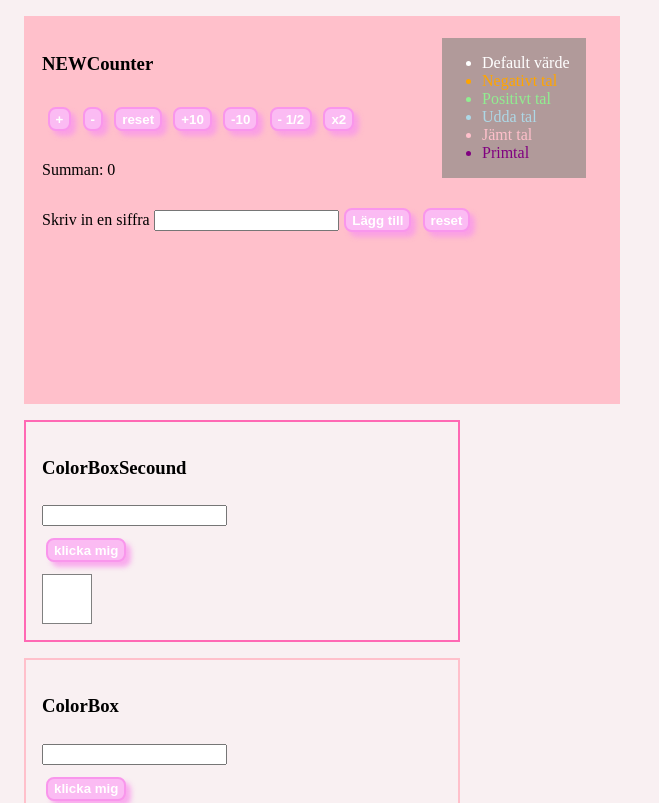
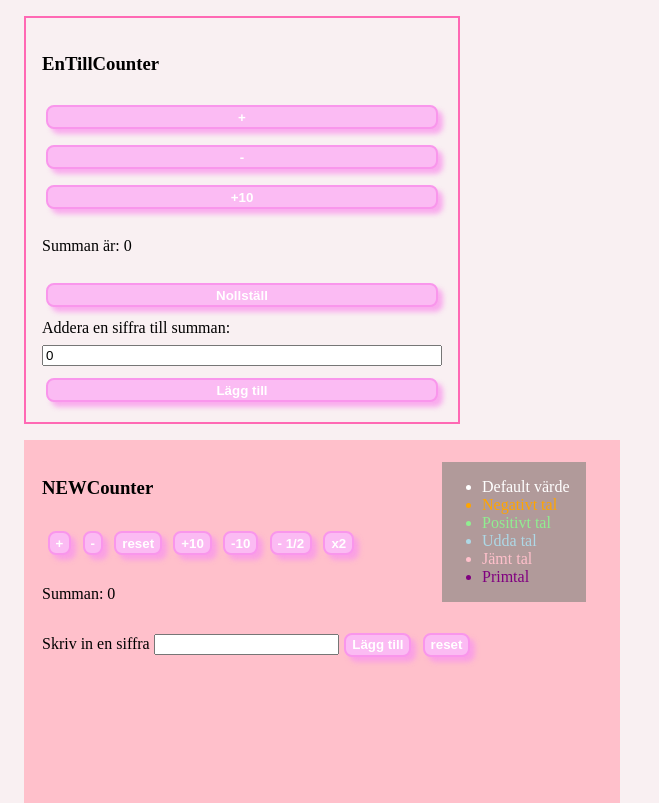
Before and after one commit to naathaliie/useReducer-kata-ts, a React (Vite) app: page / in a window 1280 px wide. Shown: the top 803 px of the page, without its empty margins (0-659 px from the left). Built offline with nearby package versions, Linux system fonts and the light colour scheme; a web font is replaced by a local one.

Commit message:
entillövning

```diff
--- a/src/App.css
+++ b/src/App.css
@@ -186,3 +186,14 @@ button:hover {
   }
   }
 }
+
+.en_till_counter_box{
+  height: auto;
+  width: 25rem;
+  border: solid hotpink 2px;
+  margin: 1rem;
+  padding: 1rem;
+  display: flex;
+  flex-direction: column;
+  gap: 0.5rem;
+}
--- a/src/App.tsx
+++ b/src/App.tsx
@@ -4,6 +4,7 @@ import ChangeText from "./ChangeText";
 import ColorBox from "./ColorBox";
 import ColorBoxSecound from "./ColorBoxSecound";
 import Counter from "./Counter";
+import EnTillCounter from "./EnTillCounter";
 import NEWCounter from "./NEWCounter";
 import SecondCounter from "./SecondCounter";
 import ThirdCounter from "./ThirdCounter";
@@ -11,6 +12,7 @@ import ThirdCounter from "./ThirdCounter";
 function App() {
   return (
     <>
+      <EnTillCounter />
       <NEWCounter />
       <ColorBoxSecound />
       <ColorBox />
--- /dev/null
+++ b/src/EnTillCounter.tsx
@@ -0,0 +1,131 @@
+/* Skapa en Counter-komponent som har två knappar för att räkna upp / ner en räknare.
+Counter-komponenten ska ha en p-tagg (eller annan tagg) för att visa siffran vi räknar
+upp/ner. All logik för att ändra state ska ligga i reducer-funktionen och vi använder
+ enbart userReducer istf useState.
+
+En till knapp Reset som nollställer räknaren till 0.
+En knapp Add 10 som lägger till 10
+En knapp Remove 10 som tar bort 10
+En till knapp Halve som halverar räknarens siffra (avrundat uppåt)
+En till knapp Double som dubblerar räknarens siffra (avrundat uppåt)
+Utmaning
+Lägg till ett inputfält där man ska kunna skriva en siffra och lägg till en knapp Add som lägger till siffran till count. Hint: payload
+Lägg till en knapp Remove som tar bort siffran i inputfältet från vår räknare
+Bygg en robust komponent där vi inte har några röda squiggly lines eller får error.
+Bakgrundsfärg
+Lägg till så att bakgrundsfärgern ändras utifrån följande:
+
+När siffran är negativ så ska bakgrundsfärgen vara orange
+När siffran är positiv så ljusgrön
+När siffran är udda så ljusblå
+När siffran är jämn så rosa
+Primtal ger lila
+Kom ihåg att om bakgrundsfärgen är mörk behöver textfärgen vara ljus. */
+
+import { useReducer, useState } from "react";
+/* Gör en egen typ för State så att den är statisk och endast kan innehålla count som är ett nummer */
+type State = {
+  count: number;
+};
+
+/* Gör en egen typ för Action men i detta fallet använder jag en unionType, vilket innebär att Action kan vara antingen det ena eller det andra*/
+type Action =
+  | { type: typeof ACTION.REMOVE; payload: 0 }
+  | {
+      type: typeof ACTION.ADD;
+      payload: number;
+    }
+  | {
+      type: typeof ACTION.CLEAR;
+      payload: 0;
+    };
+
+//Skapar upp alla olika val jag vill kunna använda som action i switch-satsen
+const ACTION = {
+  ADD: "add",
+  REMOVE: "remove",
+  CLEAR: "clear",
+};
+
+/* När jag kallar på dispatch (som är counterReducer-funktionen) skall följande ske.
+En reducer tar alltid emot två properties, state (det nuvarande statet) samt en action (vad som skall hända) */
+const counterReducer = (state: State, action: Action) => {
+  switch (action.type) {
+    case ACTION.ADD:
+      return { count: state.count + action.payload };
+
+    case ACTION.REMOVE:
+      return { count: state.count - 1 };
+
+    case ACTION.CLEAR:
+      return { count: 0 };
+
+    default:
+      return state;
+  }
+};
+
+const EnTillCounter = () => {
+  const [state, dispatch] = useReducer(counterReducer, { count: 0 });
+
+  const [inputValue, setinputValue] = useState(0);
+
+  const handleChange = (e: React.ChangeEvent<HTMLInputElement>) => {
+    setinputValue(Number(e.target.value));
+  };
+
+  const handleOnClick = () => {
+    if (inputValue !== 0) {
+      dispatch({ type: ACTION.ADD, payload: inputValue });
+      setinputValue(0);
+    } else {
+      return alert("Ajjabajja");
+    }
+  };
+
+  return (
+    <div className="en_till_counter_box">
+      <h3>EnTillCounter</h3>
+      <button
+        onClick={() => {
+          dispatch({ type: ACTION.ADD, payload: 1 });
+        }}
+      >
+        +
+      </button>
+
+      <button
+        onClick={() => {
+          dispatch({ type: ACTION.REMOVE, payload: 0 });
+        }}
+      >
+        -
+      </button>
+      <button
+        onClick={() => {
+          dispatch({ type: ACTION.ADD, payload: 10 });
+        }}
+      >
+        +10
+      </button>
+      <p>Summan är: {state.count}</p>
+      <button
+        onClick={() => {
+          dispatch({ type: ACTION.CLEAR, payload: 0 });
+        }}
+      >
+        Nollställ
+      </button>
+      <label htmlFor="counter_input">Addera en siffra till summan: </label>
+      <input
+        id="counter_input"
+        type="number"
+        value={inputValue}
+        onChange={handleChange}
+      />
+      <button onClick={handleOnClick}>Lägg till</button>
+    </div>
+  );
+};
+
+export default EnTillCounter;
```
